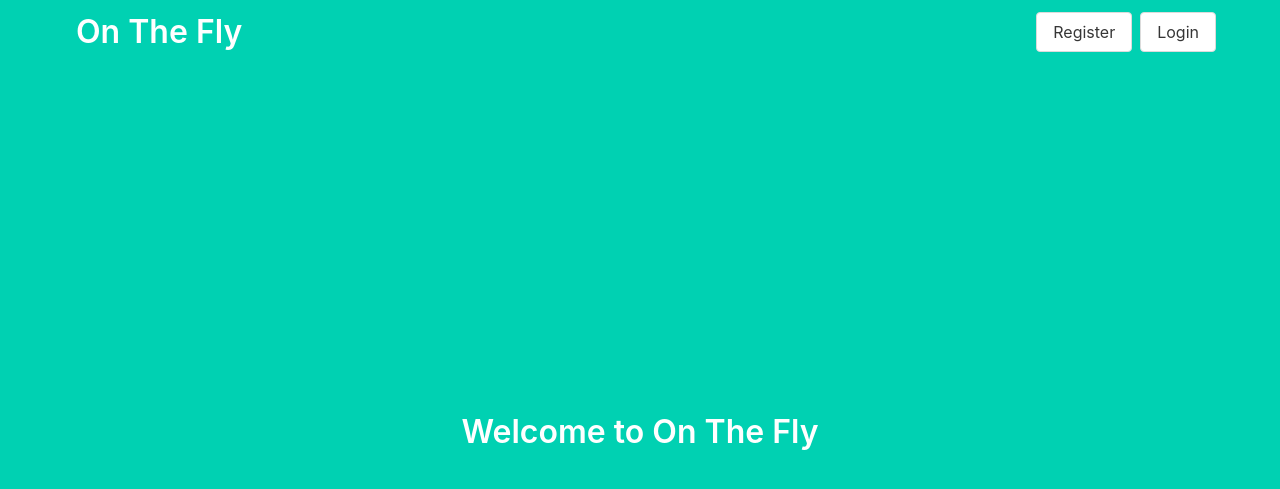
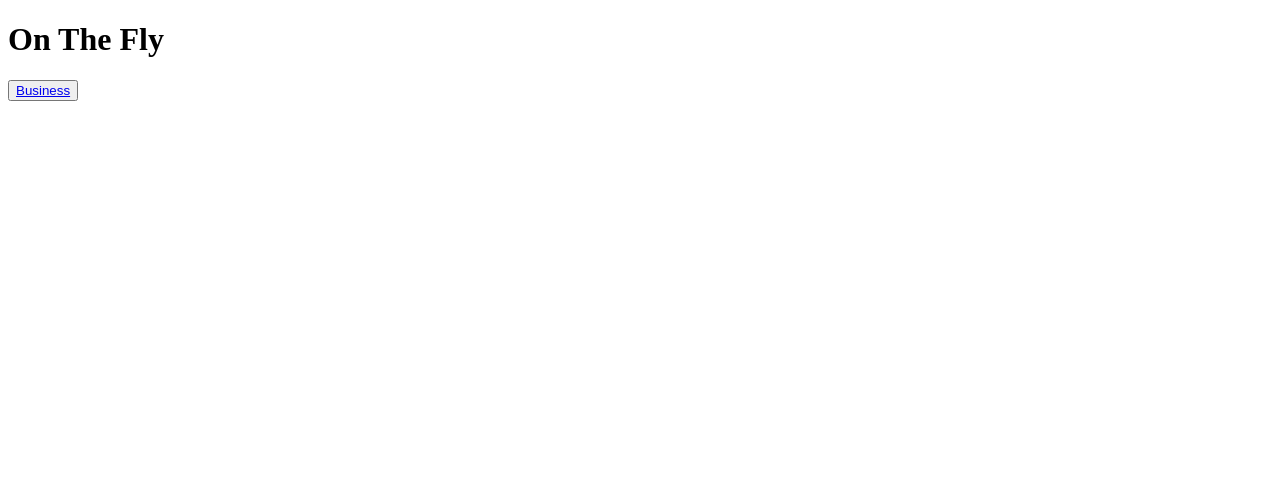
Before and after one commit to Maheshkumar-novice/On-The-Fly, a Flask app: page / in a window 1280 px wide. Shown: the top 489 px of the page. Run offline with Flask 3, Linux system fonts and the light colour scheme.

Commit message:
Create simple home page

```diff
--- /dev/null
+++ b/application/templates/base.html
@@ -0,0 +1,17 @@
+<!DOCTYPE html>
+<html lang="en">
+  <head>
+    <meta charset="UTF-8" />
+    <meta http-equiv="X-UA-Compatible" content="IE=edge" />
+    <meta name="viewport" content="width=device-width, initial-scale=1.0" />
+    <title>{{ title }}</title>
+    <!-- <link
+      rel="stylesheet"
+      href="https://cdn.jsdelivr.net/npm/bulma@0.9.4/css/bulma.min.css"
+    /> -->
+  </head>
+  <body>
+    {% block content %}
+    {% endblock content %}
+  </body>
+</html>
--- a/application/templates/home.html
+++ b/application/templates/home.html
@@ -1,44 +1,6 @@
-<!DOCTYPE html>
-<html lang="en">
-  <head>
-    <meta charset="UTF-8" />
-    <meta http-equiv="X-UA-Compatible" content="IE=edge" />
-    <meta name="viewport" content="width=device-width, initial-scale=1.0" />
-    <title>{{ title }}</title>
-    <link
-      rel="stylesheet"
-      href="https://cdn.jsdelivr.net/npm/bulma@0.9.4/css/bulma.min.css"
-    />
-  </head>
-  <body>
-    <section class="hero is-primary is-fullheight">
-      <div class="hero-head">
-        <nav class="navbar is-bordered">
-          <div class="container">
-            <div id="navMenu" class="navbar-menu">
-              <div class="navbar-start">
-                <a class="navbar-item title" href="{{ url_for('home') }}">
-                  On The Fly
-                </a>
-              </div>
+{% extends "base.html" %}
 
-              <div class="navbar-end">
-                <div class="navbar-item">
-                  <div class="buttons">
-                    <a class="button">Register</a>
-                    <a class="button">Login</a>
-                  </div>
-                </div>
-              </div>
-            </div>
-          </div>
-        </nav>
-      </div>
-      <div class="hero-body">
-        <div class="container has-text-centered">
-          <p class="title">Welcome to {{ title }}</p>
-        </div>
-      </div>
-    </section>
-  </body>
-</html>
+{% block content %}
+    <h1>On The Fly</h1>
+    <button><a href="{{ url_for('auth.get_business_signup_page') }}">Business</a></button>
+{% endblock content %}
```
